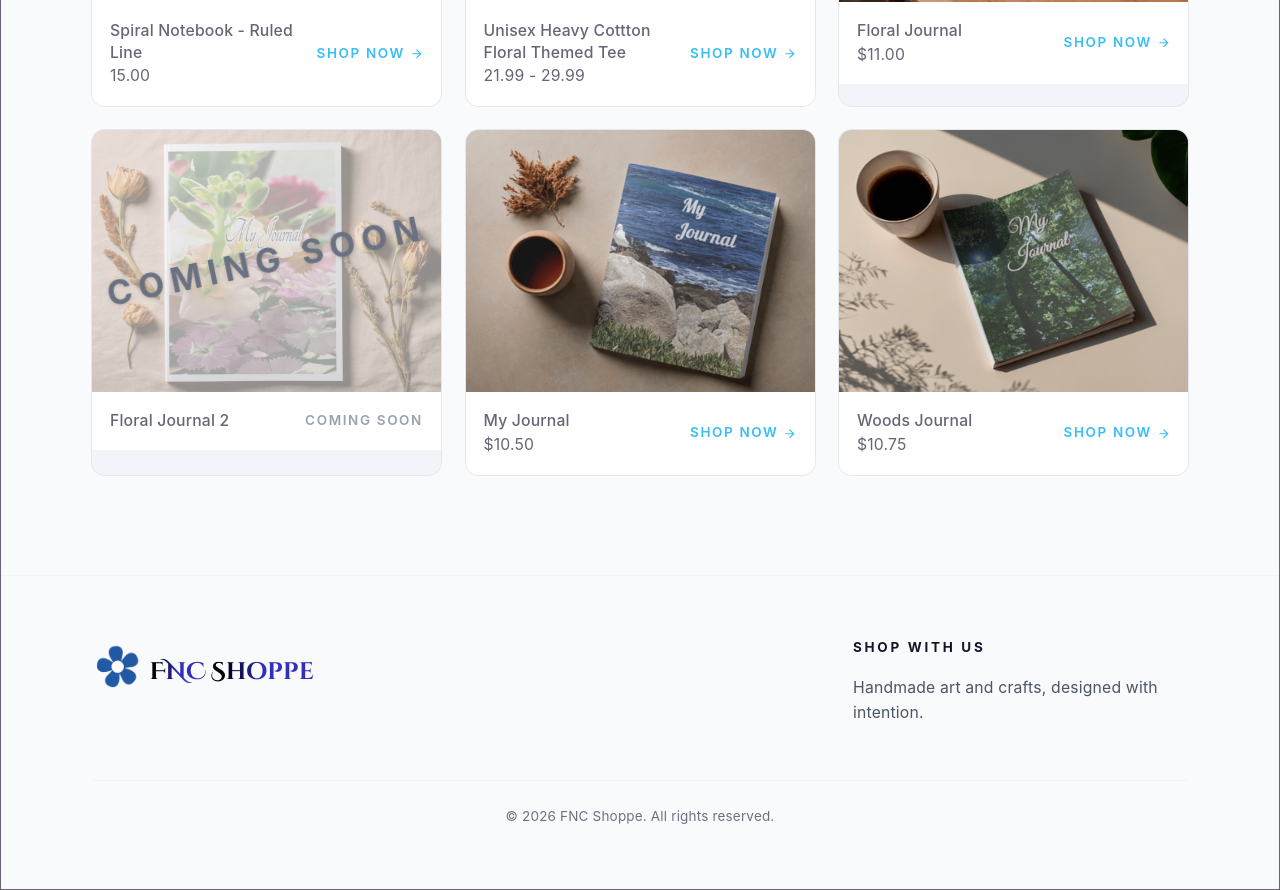
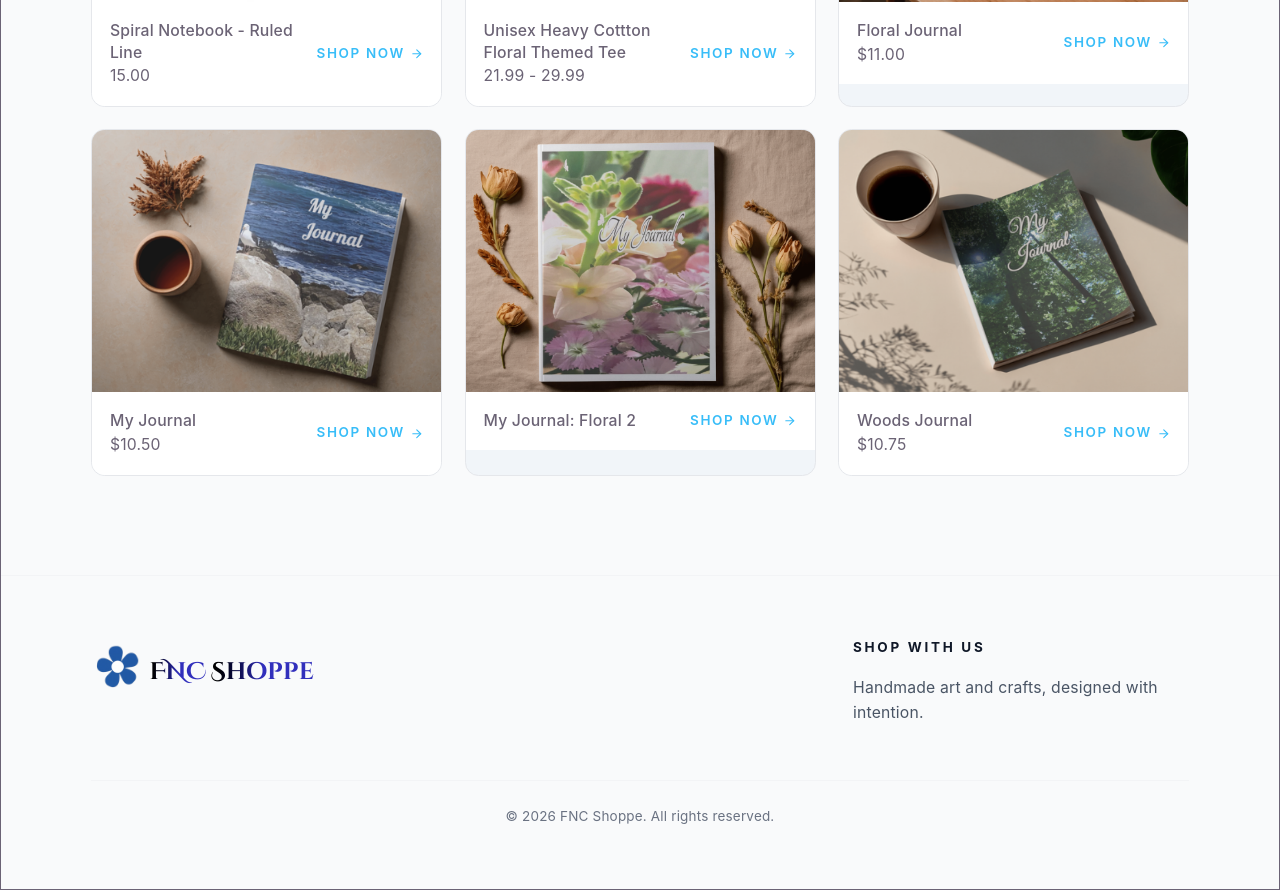
Before and after one commit to zarkasias/fncshoppe, a React (Vite) app: page / in a window 1280 px wide. Shown: the part 1660-2550 px from the top of the page. Built offline with nearby package versions, Linux system fonts and the light colour scheme.

Commit message:
update products

```diff
--- a/src/shared/products.ts
+++ b/src/shared/products.ts
@@ -52,12 +52,13 @@ export const products: Product[] = [
   },
   {
     id: 4,
-    name: "Floral Journal 2",
+    name: "My Journal: Floral 2",
     image_url: "/products/journals/floral_journal_2/cover-new.png",
     price_range: "",
     type: "journal",
     date_added: "2026-06-05",
-    available: false,
+    available: true,
+    link: "https://www.amazon.com/dp/B0H4D2YTQN?ref_=ast_author_dp&th=1&psc=1",
     store: "amazon",
     interiorImages: [
       { src: "/products/journals/floral_journal_2/page1.jpeg", alt: "Floral Journal 2 — inside page 1" },
```
